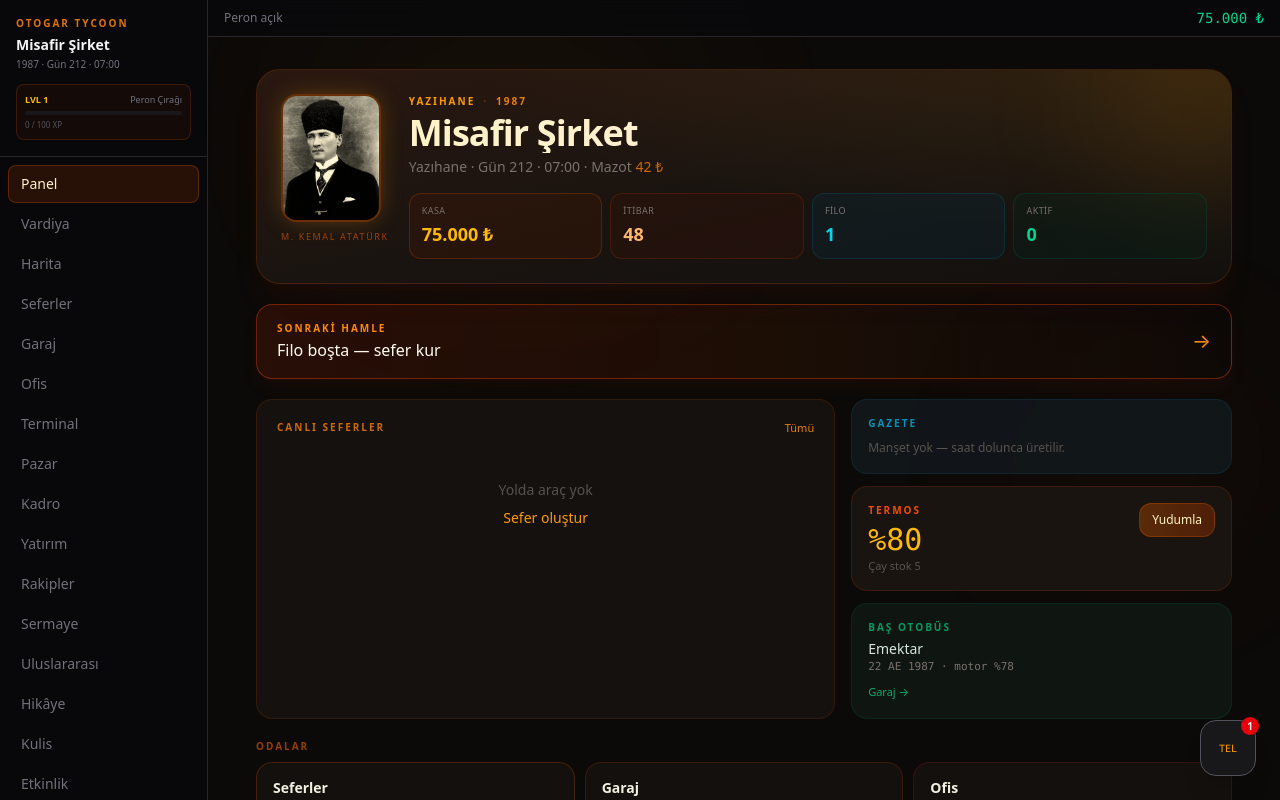
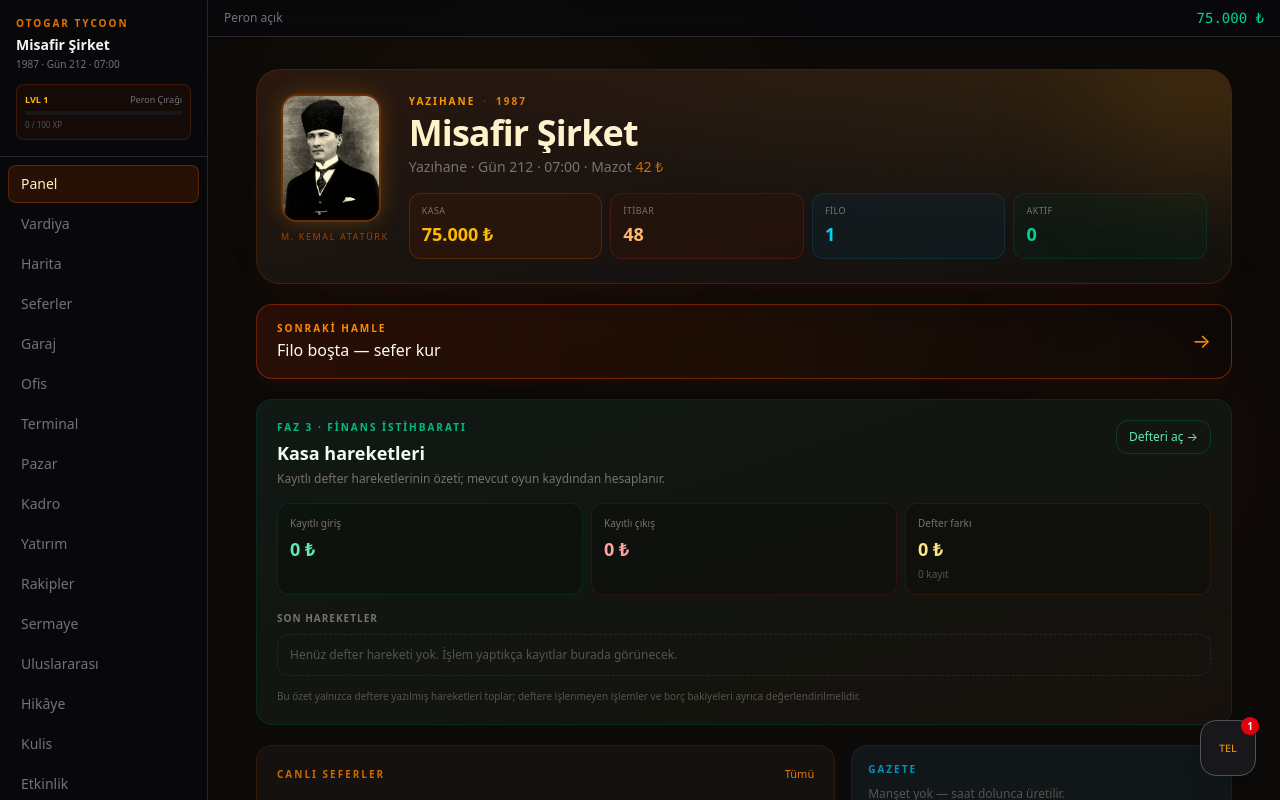
Before and after one commit to Nexora88/otogar-tycoon, a Next.js app: page /dashboard in a window 1280 px wide. Shown: the top 800 px of the page. Built offline with nearby package versions, Linux system fonts and the light colour scheme.

Commit message:
Phase 3: add financial intelligence snapshot to dashboard

```diff
--- a/src/app/(game)/dashboard/page.tsx
+++ b/src/app/(game)/dashboard/page.tsx
@@ -26,6 +26,7 @@ export default function DashboardPage() {
   const ağaEnergy = useGameStore((s) => s.ağaEnergy);
   const calendarTitle = useGameStore((s) => s.calendarTitle);
   const calendarMood = useGameStore((s) => s.calendarMood);
+  const ledger = useGameStore((s) => s.ledger);
 
   const active = useMemo(
     () =>
@@ -36,6 +37,15 @@ export default function DashboardPage() {
   );
   const paper = morningPaper[0] || eveningPaper[0];
   const fleet = buses[0];
+  const ledgerSummary = useMemo(() => {
+    const rows = Array.isArray(ledger) ? ledger.filter((row) => Number.isFinite(row.amount)) : [];
+    return {
+      income: rows.reduce((sum, row) => sum + Math.max(0, row.amount), 0),
+      expenses: rows.reduce((sum, row) => sum + Math.max(0, -row.amount), 0),
+      recent: rows.slice(0, 5),
+      count: rows.length,
+    };
+  }, [ledger]);
 
   const hint = useMemo(() => {
     if (mafiaDebtDue)
@@ -174,6 +184,49 @@ export default function DashboardPage() {
           </div>
           <span className="text-orange-400 text-xl">→</span>
         </Link>
+
+        {/* Faz 3: kasa hareketleri — mevcut kayıt defterinden türetilir */}
+        <section className="mb-5 rounded-2xl border border-emerald-900/35 bg-gradient-to-br from-[#101914] via-[#121510] to-[#17110d] p-4 sm:p-5">
+          <div className="flex flex-wrap items-start justify-between gap-3">
+            <div>
+              <div className="text-[10px] tracking-[0.2em] text-emerald-500 font-bold">FAZ 3 · FİNANS İSTİHBARATI</div>
+              <h2 className="mt-1 text-lg font-black text-emerald-50">Kasa hareketleri</h2>
+              <p className="mt-1 text-xs text-stone-500">Kayıtlı defter hareketlerinin özeti; mevcut oyun kaydından hesaplanır.</p>
+            </div>
+            <Link href="/office" className="rounded-xl border border-emerald-800/50 px-3 py-2 text-xs text-emerald-300 hover:bg-emerald-950/40">Defteri aç →</Link>
+          </div>
+          <div className="mt-4 grid grid-cols-1 sm:grid-cols-3 gap-2">
+            <div className="rounded-xl border border-emerald-900/40 bg-black/20 p-3">
+              <div className="text-[10px] text-stone-500">Kayıtlı giriş</div>
+              <div className="mt-1 text-lg font-bold text-emerald-300">{formatMoney(ledgerSummary.income)}</div>
+            </div>
+            <div className="rounded-xl border border-red-900/30 bg-black/20 p-3">
+              <div className="text-[10px] text-stone-500">Kayıtlı çıkış</div>
+              <div className="mt-1 text-lg font-bold text-red-300">{formatMoney(ledgerSummary.expenses)}</div>
+            </div>
+            <div className="rounded-xl border border-amber-900/30 bg-black/20 p-3">
+              <div className="text-[10px] text-stone-500">Defter farkı</div>
+              <div className={"mt-1 text-lg font-bold " + (ledgerSummary.income - ledgerSummary.expenses >= 0 ? "text-amber-200" : "text-red-300")}>{formatMoney(ledgerSummary.income - ledgerSummary.expenses)}</div>
+              <div className="mt-1 text-[10px] text-stone-600">{ledgerSummary.count} kayıt</div>
+            </div>
+          </div>
+          <div className="mt-4">
+            <div className="mb-2 text-[10px] tracking-widest text-stone-500 font-bold">SON HAREKETLER</div>
+            {ledgerSummary.recent.length === 0 ? (
+              <p className="rounded-xl border border-dashed border-stone-800 p-3 text-xs text-stone-600">Henüz defter hareketi yok. İşlem yaptıkça kayıtlar burada görünecek.</p>
+            ) : (
+              <ul className="space-y-1.5">
+                {ledgerSummary.recent.map((row, index) => (
+                  <li key={index} className="flex items-center justify-between gap-3 rounded-lg bg-black/20 px-3 py-2 text-xs">
+                    <span className="min-w-0 truncate text-stone-300">{row.label}</span>
+                    <span className={"shrink-0 font-mono font-semibold " + (row.amount < 0 ? "text-red-300" : "text-emerald-300")}>{row.amount > 0 ? "+" : ""}{formatMoney(row.amount)}</span>
+                  </li>
+                ))}
+              </ul>
+            )}
+          </div>
+          <p className="mt-3 text-[10px] leading-relaxed text-stone-600">Bu özet yalnızca deftere yazılmış hareketleri toplar; deftere işlenmeyen işlemler ve borç bakiyeleri ayrıca değerlendirilmelidir.</p>
+        </section>
 
         <div className="grid lg:grid-cols-5 gap-4 mb-5">
           <section className="lg:col-span-3 rounded-2xl border border-amber-900/30 bg-[#161210]/90 p-5">
```
